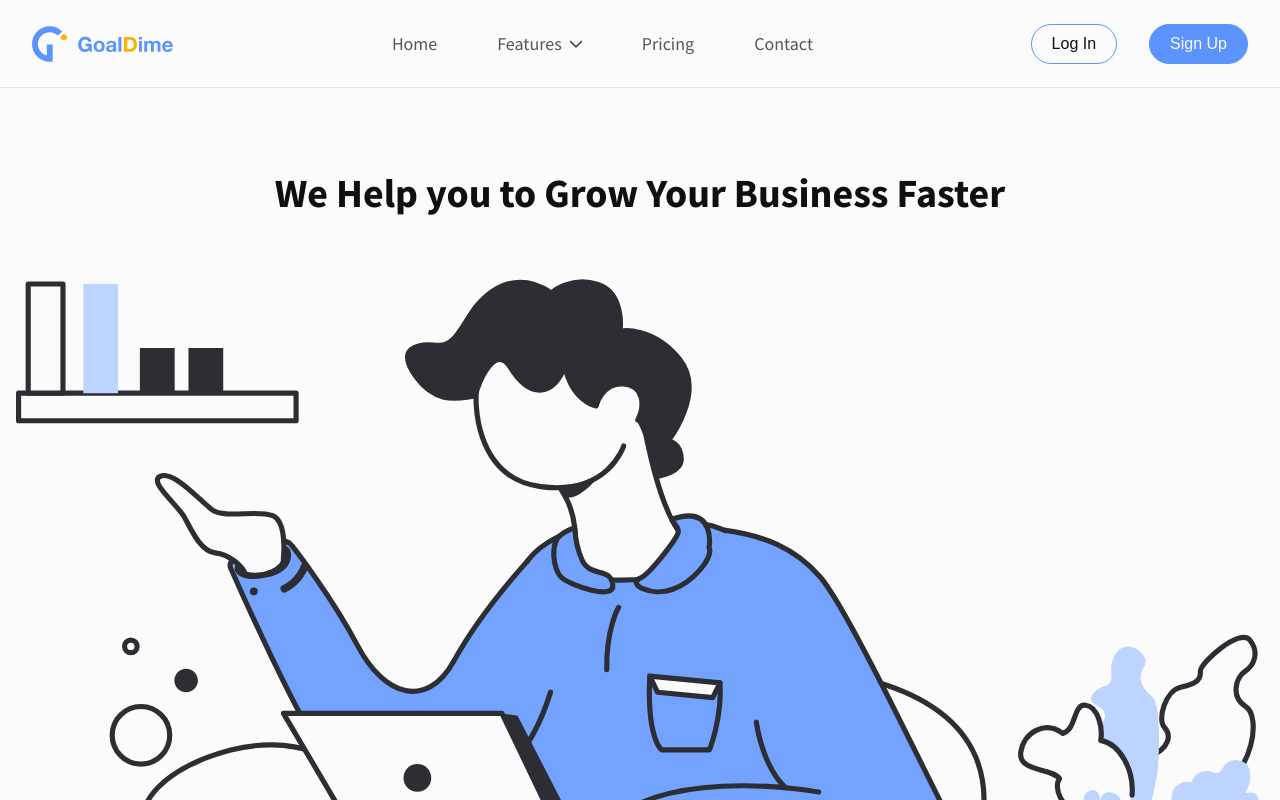
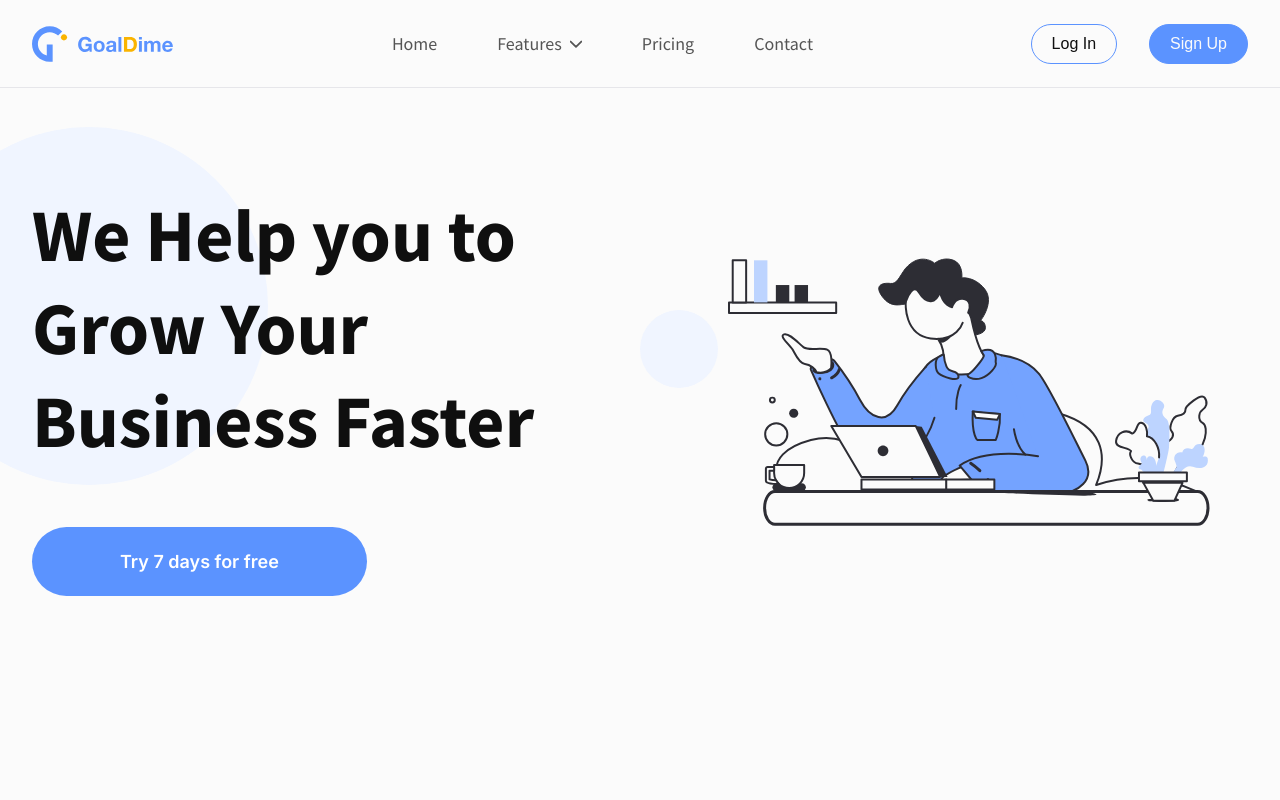
Before and after one commit to pujiragil/goaldime, a Next.js app: page / in a window 1280 px wide. Shown: the top 800 px of the page. Built offline with nearby package versions, Linux system fonts and the light colour scheme.

Commit message:
create responsive hero components & add new font style

```diff
--- a/components/Global/index.tsx
+++ b/components/Global/index.tsx
@@ -1,28 +1,35 @@
 import styled from "styled-components";
 
-interface ContainerProps {
-  textAlign?: string;
-  gap?: string;
-}
+export const Container = styled.div`
+  padding: 80px 1rem;
 
-export const Container = styled.div<ContainerProps>`
-  display: flex;
-  flex-direction: column;
-  align-items: center;
-  justify-content: center;
-  padding: 80px 1rem;
-  text-align: ${({ textAlign }) => textAlign ? textAlign : "left"};
-  gap: ${({ gap }) => gap ? gap : "60px"};
+  @media screen and (min-width: 768px) {
+    padding: 100px 20px;
+  }
+
+  @media screen and (min-width: 1024px) {
+    padding: 100px 2rem;
+  }
 `
 
 interface TitleProps {
-  fontSize?: string;
+  smSize?: string;
+  mdSize?: string;
+  xlSize?: string;
 }
 
 export const Title = styled.h1<TitleProps>`
   color: ${({ theme }) => theme.colors.primary};
   font-weight: 700;
-  font-size: ${({ fontSize }) => fontSize ? fontSize : "40px"};
+  font-size: ${({ smSize }) => smSize ? smSize : "2.5rem"};
+
+  @media screen and (min-width: 768px) {
+    font-size: ${({ mdSize }) => mdSize ? mdSize : "3rem"};
+  }
+
+  @media screen and (min-width: 1024px) {
+    font-size: ${({ xlSize }) => xlSize ? xlSize : "3.5rem"};
+  }
 `
 
 interface ButtonProps {
@@ -30,14 +37,53 @@ interface ButtonProps {
   background?: string;
   color?: string;
   fontSize?: string;
+  mdWidth?: string;
 }
 
 export const Button = styled.button<ButtonProps>`
+  cursor: pointer;
   outline: none;
   border: none;
   border-radius: 999px;
+  width: fit-content;
   padding: ${({ padding }) => padding ? padding : "24px 30px"};
   background: ${({ background, theme }) => background ? background : theme.colors.secondary};
   color: ${({ color }) => color ? color : "#FFF"};
   font-size: ${({ fontSize }) => fontSize ? fontSize : "18px"};
+
+  &.btn-show {
+    display: none;
+  }
+
+  @media screen and (min-width: 768px) {
+    width: ${({ mdWidth }) => mdWidth ? mdWidth : "fit-content"};
+  }
+
+  @media screen and (min-width: 1024px) {
+    &.btn-show {
+      display: block;
+    }
+
+    &.btn-hidden {
+      display: none;
+    }
+  }
 `
+
+interface CircleProps {
+  smSize?: string;
+  mdSize?: string;
+}
+
+export const Circle = styled.span<CircleProps>`
+  width: ${({ smSize }) => smSize ? smSize : "44px"};
+  height: ${({ smSize }) => smSize ? smSize : "44px"};
+  border-radius: 100%;
+  background: #F0F5FF;
+  display: block;
+
+  @media screen and (min-width: 768px) {
+    height: ${({ mdSize }) => mdSize ? mdSize : "78px"};
+    width: ${({ mdSize }) => mdSize ? mdSize : "78px"};
+  }
+`
--- a/components/Hero/index.tsx
+++ b/components/Hero/index.tsx
@@ -1,19 +1,119 @@
 import styled from "styled-components";
 import { inter } from "../Font";
-import { Button, Container, Title } from "../Global";
+import { Button, Circle, Container, Title } from "../Global";
+
+const HeroWrapper = styled.div`
+  display: flex;
+  flex-direction: column;
+  gap: 60px;
+  align-items: center;
+  position: relative;
+
+  @media screen and (min-width: 768px) {
+    gap: 100px;
+  }
+
+  @media screen and (min-width: 1024px) {
+    display: grid;
+    grid-template-columns: 1fr 1fr;
+  }
+`;
+
+const HeroContent = styled.div`
+  display: flex;
+  flex-direction: column;
+  text-align: center;
+
+  @media screen and (min-width: 1024px) {
+    text-align: left;
+    gap: 60px;
+  }
+`
+
+const HeroImageWrapper = styled.div`
+  display: flex;
+  justify-content: center;
+  align-items: center;
+  width: 100%;
+`
 
 const HeroImage = styled.img`
   width: 100%;
   height: auto;
   object-fit: cover;
+
+  @media screen and (min-width: 768px) {
+    width: 60%;
+  }
+
+  @media screen and (min-width: 1024px) {
+    width: 482px;
+  }
+`;
+
+const CircleSm = styled.div`
+  position: absolute;
+  width: auto;
+  height: auto;
+  top: 25%;
+  left: 60%;
+  z-index: -1;
+
+  @media screen and (min-width: 768px) {
+    top: 30%;
+    left: 55%;
+  }
+
+  @media screen and (min-width: 1024px) {
+    left: 50%;
+  }
+`
+
+const CircleLg = styled.div`
+  position: absolute;
+  width: auto;
+  height: auto;
+  z-index: -1;
+  top: -8%;
+  left: -30%;
+
+  @media screen and (min-width: 768px) {
+    left: -25%;
+  }
+
+  @media screen and (min-width: 1024px) {
+    top: -15%;
+    left: -10%;
+  }
 `
 
 export default function Hero() {
   return (
-    <Container textAlign={"center"}>
-      <Title>We Help you to Grow Your Business Faster</Title>
-      <HeroImage src={"hero.svg"} />
-      <Button className={inter.className}>Try 7 days for free</Button>
+    <Container>
+      <HeroWrapper>
+        <HeroContent>
+          <Title mdSize="74px" xlSize="74px">We Help you to Grow Your Business Faster</Title>
+          <Button mdWidth={"60%"} className={`${inter.className} btn-show`}>
+            Try 7 days for free
+          </Button>
+        </HeroContent>
+
+        <HeroImageWrapper>
+          <HeroImage src={"hero.svg"} />
+        </HeroImageWrapper>
+
+        <Button mdWidth={"60%"} className={`${inter.className} btn-hidden`}>
+          Try 7 days for free
+        </Button>
+
+        <CircleSm>
+          <Circle smSize="44px"/>
+        </CircleSm>
+
+        <CircleLg>
+          <Circle smSize="220px" mdSize="358px" />
+        </CircleLg>
+      </HeroWrapper>
     </Container>
-  )
+  );
 }
--- a/components/Navbar/index.tsx
+++ b/components/Navbar/index.tsx
@@ -67,7 +67,8 @@ const NavMenu = styled.div<NavMenuProps>`
   z-index: 5;
 
   @media screen and (min-width: 1024px) {
-    transform: unset;
+    transition: none;
+    transform: none;
     position: static;
     width: fit-content;
     background: transparent;
```
Also changed, not shown: public/images/dashboard.png (added).
